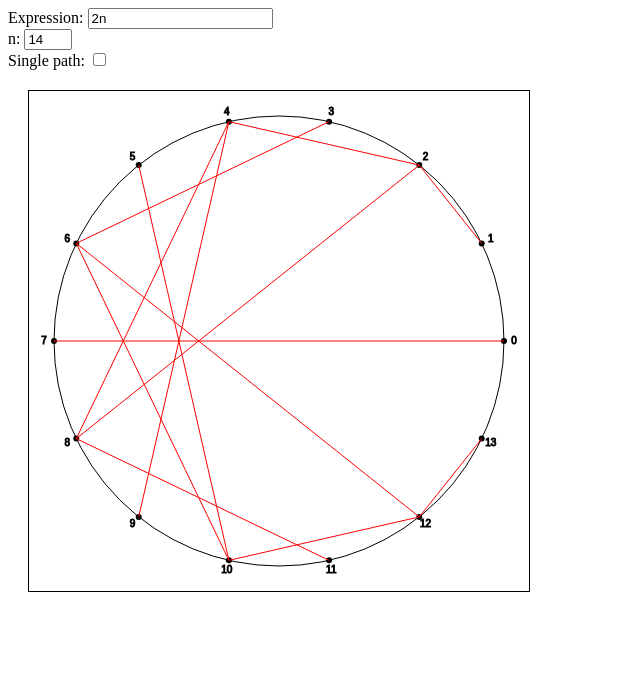
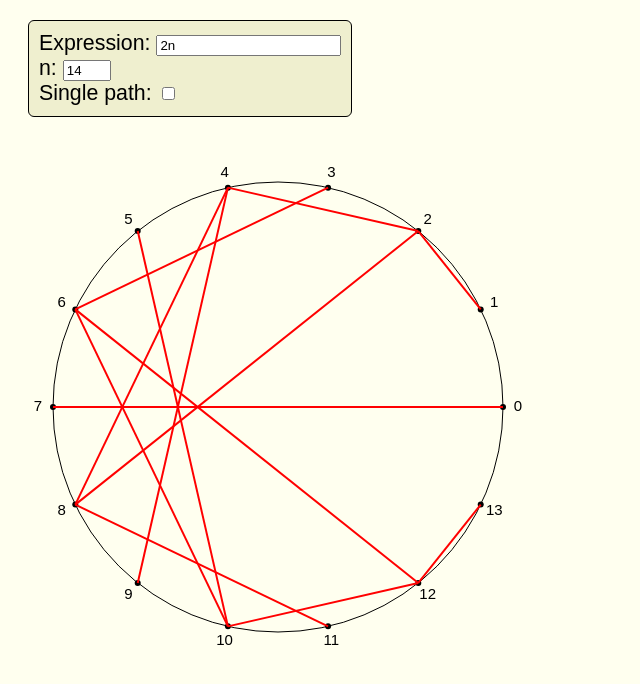
Before and after one commit to jdapayne/jdapayne.github.io, a plain HTML site: page modulusring/index.html in a window 1280 px wide. Shown: the whole page, without its empty margins (0-640 px from the left). Drawn offline with Linux system fonts and the light colour scheme.

Commit message:
Update styles etc

```diff
--- a/modulusring/ModRing.js
+++ b/modulusring/ModRing.js
@@ -47,15 +47,16 @@ export default class ModRing {
         for (let i = 0; i < this.modulus; i++) {
             const x = radius * Math.cos(2 * Math.PI * i / this.modulus);
             const y = -radius * Math.sin(2 * Math.PI * i / this.modulus);
-            const x2 = (radius + 10) * Math.cos(2 * Math.PI * i / this.modulus);
-            const y2 = -(radius + 10) * Math.sin(2 * Math.PI * i / this.modulus);
+            const x2 = (radius + 15) * Math.cos(2 * Math.PI * i / this.modulus);
+            const y2 = -(radius + 15) * Math.sin(2 * Math.PI * i / this.modulus);
             // Draw a dot at the point
             ctx.beginPath();
             ctx.arc(center[0] + x, center[1] + y, 3, 0, 2 * Math.PI);
             ctx.fill();
+            ctx.font = '15px ABeeZee, sans-serif';
             ctx.textBaseline = 'middle';
             ctx.textAlign = 'center';
-            ctx.strokeText(i.toString(), center[0] + x2, center[1] + y2);
+            ctx.fillText(i.toString(), center[0] + x2, center[1] + y2);
             ctx.closePath();
         }
     }
@@ -70,6 +71,8 @@ export default class ModRing {
         const radius = width * 0.45;
         ctx.clearRect(0, 0, width, height);
         this.drawCircle(ctx, center, radius);
+        ctx.strokeStyle = 'red';
+        ctx.lineWidth = 2;
         if (this.singlePath) {
             this.drawPathIn(ctx, center, radius);
         }
@@ -84,7 +87,6 @@ export default class ModRing {
             const j = this.evaluateExpression(i);
             const xj = radius * Math.cos(2 * Math.PI * j / this.modulus);
             const yj = -radius * Math.sin(2 * Math.PI * j / this.modulus);
-            ctx.strokeStyle = 'red';
             ctx.beginPath();
             ctx.moveTo(center[0] + x, center[0] + y);
             ctx.lineTo(center[0] + xj, center[0] + yj);
@@ -110,7 +112,6 @@ export default class ModRing {
             const j = this.evaluateExpression(i);
             const xj = radius * Math.cos(2 * Math.PI * j / this.modulus);
             const yj = -radius * Math.sin(2 * Math.PI * j / this.modulus);
-            ctx.strokeStyle = 'red';
             ctx.beginPath();
             ctx.moveTo(center[0] + x, center[0] + y);
             ctx.lineTo(center[0] + xj, center[0] + yj);
--- a/modulusring/style.css
+++ b/modulusring/style.css
@@ -1,8 +1,23 @@
+body {
+  font-family: ABeeZee, sans-serif;
+  background-color: #FFFFEF;
+  font-size: 16pt;
+}
+
 canvas {
-  border: thin solid black;
   margin: 20px;
 }
 
 input[type="number"] {
   width: 40px;
 }
+
+#form {
+  margin: 20px;
+  border: thin solid black;
+  padding: 10px;
+  border-radius: 6px;
+  width: -moz-fit-content;
+  width: fit-content;
+  background-color: #EFEFCF;
+}
```
